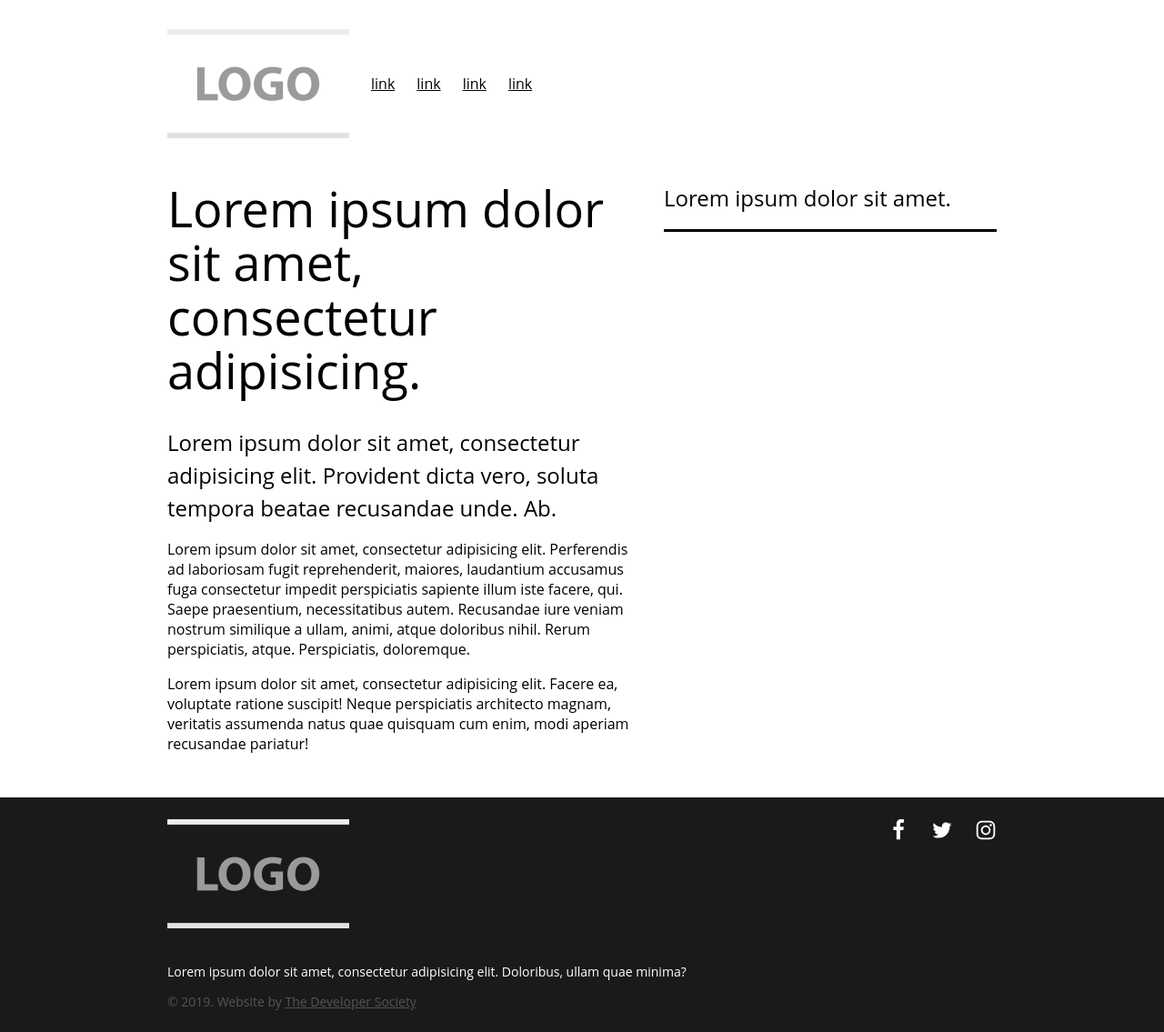
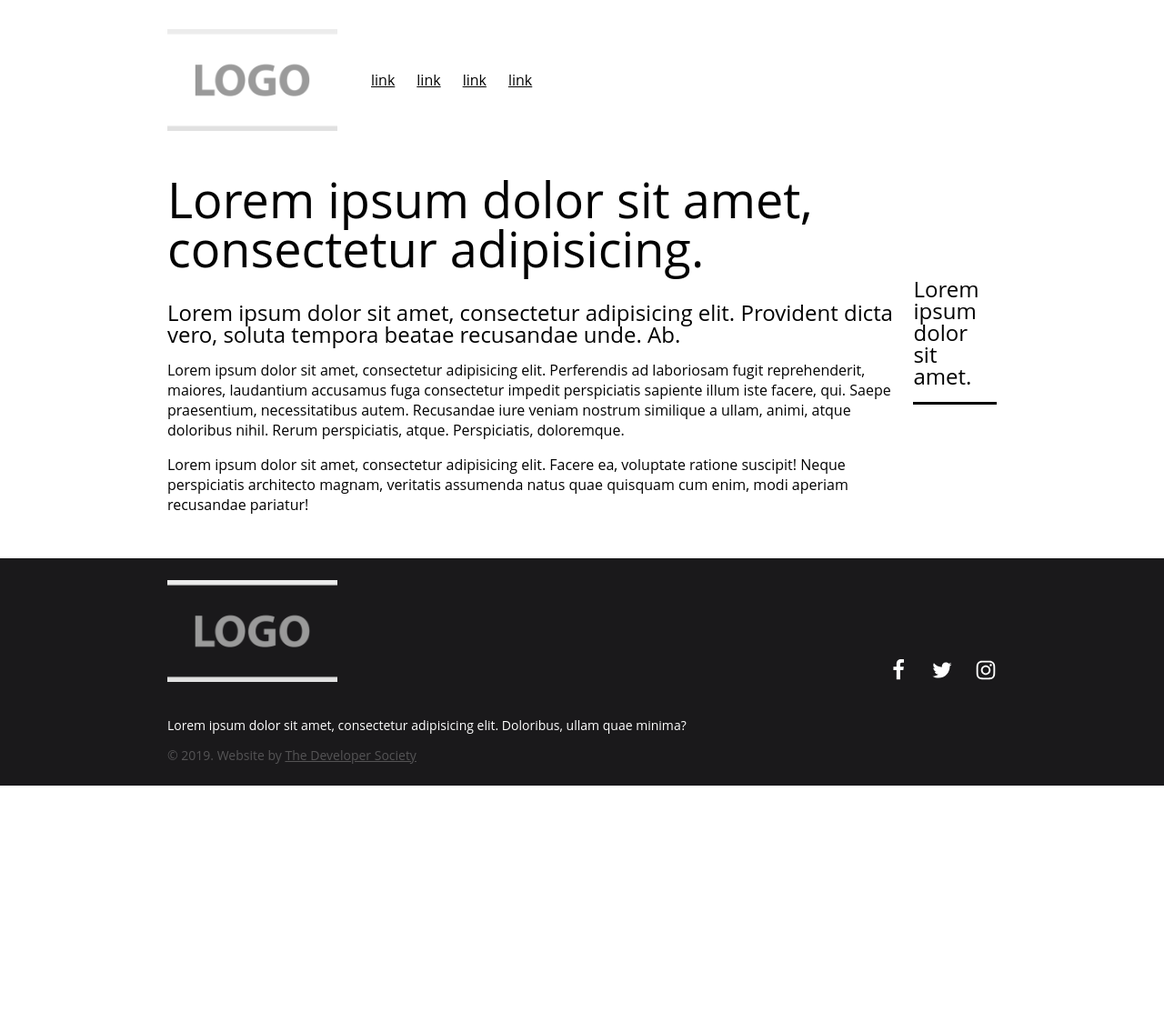
Before and after one commit to developersociety/django-template, a Django app: template {{cookiecutter.project_slug}}/templates/base.html in a window 1280 px wide. Shown: the whole page at 91% size. After the commit the page ends 864 px from the top, so only its background shows below. Run offline with Django 3.2, Linux system fonts and the light colour scheme; the template is opened without the code that fills it, so the values that code supplies are empty; style sheets or scripts are compiled from the project's sources.

Commit message:
remove a bit of bloat

```diff
--- a/{{cookiecutter.project_slug}}/static/scss/_typography.scss
+++ b/{{cookiecutter.project_slug}}/static/scss/_typography.scss
@@ -2,17 +2,44 @@ body {
     font-family: $base-font, sans-serif;
 }
 
-//// HEADLINES
+h1,
+.h1 {
+    font-size: 3.375rem;
+    line-height: 3.375rem;
+    margin-top: 1.5rem;
+    margin-bottom: 2rem;
+}
 
-// loop through heading size variable and assign sizes
-@each $heading, $font-properties in $headline-scale {
-    #{$heading},
-    .#{$heading} {
-        font-size: nth($font-properties, 1);
-        line-height: nth($font-properties, 2);
-        margin-top: nth($font-properties, 3) * 1;
-        margin-bottom: nth($font-properties, 4) * 1;
-    }
+h2,
+.h2 {
+    font-size: 2.25rem;
+    line-height: 2.25rem;
+    margin-top: 1.5rem;
+    margin-bottom: 1rem;
+}
+
+h3,
+.h3 {
+    font-size: 1.5rem;
+    line-height: 1.5rem;
+    margin-top: 1.5rem;
+    margin-bottom: 1rem;
+}
+
+h4,
+.h4 {
+    font-size: 1.25rem;
+    line-height: 1.25rem;
+    margin-top: 1rem;
+    margin-bottom: 0.75rem;
+}
+
+h5,
+.h5 {
+    font-size: 1.125rem;
+    line-height: 1.125rem;
+    margin-top: 1rem;
+    margin-bottom: 0.5rem;
 }
 
 h1,
--- a/{{cookiecutter.project_slug}}/static/scss/_variables.scss
+++ b/{{cookiecutter.project_slug}}/static/scss/_variables.scss
@@ -20,57 +20,3 @@ $color-line: #bcbcbc !default;
 $width-gap: 1.5rem;
 $width-line: 0.125rem;
 $width-container: 60rem !default;
-$width-column-gap: 1.5rem;
-$width-radius: 0.125rem;
-
-$width-logo: 12.5rem;
-$height-logo-ratio: 60%;
-
-// Style
-$style-button: none;
-
-// Icon
-$icon-width: 1.5em;
-$icon-height: $icon-width;
-
-// Headlines
-
-///     FONT SIZE  |  LINE H  |  MARGIN T  |  MARGIN B
-$headline-scale: (
-    h1: (
-        3.375rem,
-        1.1,
-        1.6785em,
-        0.3em
-    ),
-    h2: (
-        2.25rem,
-        1.2,
-        0.9em,
-        0.45em
-    ),
-    h3: (
-        1.5rem,
-        1.5,
-        1.33em,
-        0.66em
-    ),
-    h4: (
-        1.25rem,
-        1.1,
-        1.2em,
-        0.8em
-    ),
-    h5: (
-        1.1rem,
-        1.1,
-        1.125em,
-        0.9em
-    ),
-    h6: (
-        1rem,
-        1,
-        1.5em,
-        0.5em
-    )
-) !default;
--- a/{{cookiecutter.project_slug}}/static/scss/blocks/_blocks.scss
+++ /dev/null
@@ -1 +0,0 @@
-@import "text_image";
--- a/{{cookiecutter.project_slug}}/static/scss/elements/_buttons.scss
+++ b/{{cookiecutter.project_slug}}/static/scss/elements/_buttons.scss
@@ -2,7 +2,7 @@
 .btn {
     display: inline-block;
     padding: $width-gap / 2;
-    text-decoration: $style-button;
+    text-decoration: none;
     background: $color-primary;
     color: #fff;
 
--- a/{{cookiecutter.project_slug}}/static/scss/elements/_icons.scss
+++ b/{{cookiecutter.project_slug}}/static/scss/elements/_icons.scss
@@ -1,5 +1,5 @@
 .icon {
-    width: $icon-width;
-    height: $icon-height;
+    width: 1.5rem;
+    height: 1.5rem;
     fill: currentColor;
 }
--- a/{{cookiecutter.project_slug}}/static/scss/elements/_logo.scss
+++ b/{{cookiecutter.project_slug}}/static/scss/elements/_logo.scss
@@ -1,8 +1,8 @@
 .page__logo {
     display: inline-block;
-    width: $width-logo;
+    width: 12.5rem;
     height: 0;
     vertical-align: top;
-    padding-bottom: $height-logo-ratio;
+    padding-bottom: 56%;
     background: url(../img/logo.png) left center/contain no-repeat;
 }
--- a/{{cookiecutter.project_slug}}/static/scss/forms/_forms.scss
+++ b/{{cookiecutter.project_slug}}/static/scss/forms/_forms.scss
@@ -7,7 +7,7 @@
         width: 100%;
         padding: $width-gap / 2;
         border: $width-line solid $color-line;
-        border-radius: $width-radius;
+        border-radius: 0.125rem;
         background: #fff;
         vertical-align: top;
         font-size: inherit;
@@ -21,7 +21,7 @@
         display: inline-block;
         border: none;
         padding: $width-gap / 2;
-        text-decoration: $style-button;
+        text-decoration: none;
         background: $color-primary;
         color: #fff;
 
--- a/{{cookiecutter.project_slug}}/static/scss/layout/_footer.scss
+++ b/{{cookiecutter.project_slug}}/static/scss/layout/_footer.scss
@@ -1,4 +1,4 @@
-.page-footer {
+.footer {
     background: $color-footer;
     box-shadow: 0px 100vh 0px 100vh $color-footer;
     padding: $width-gap 0;
@@ -15,11 +15,11 @@
     }
 }
 
-.page-footer__legal {
+.footer__legal {
     font-size: 0.875rem;
 }
 
-.page-footer__social {
+.footer__social {
     @media all and (min-width: 768px) {
         display: flex;
     }
--- a/{{cookiecutter.project_slug}}/static/scss/layout/_header.scss
+++ b/{{cookiecutter.project_slug}}/static/scss/layout/_header.scss
@@ -5,10 +5,10 @@
     text-align: center;
 }
 
-.page-header {
+.header {
     padding: $width-gap 0;
 }
 
-.page-header__buttons {
+.header__buttons {
     margin-left: auto;
 }
--- a/{{cookiecutter.project_slug}}/static/scss/layout/_page.scss
+++ b/{{cookiecutter.project_slug}}/static/scss/layout/_page.scss
@@ -1,66 +1,3 @@
-.row {
-    display: flex;
-    flex-flow: column nowrap;
-
-    @media all and (min-width: 768px) {
-        flex-flow: row nowrap;
-        justify-content: center;
-        align-items: flex-start;
-
-        width: calc(100% + #{$width-column-gap});
-        margin-left: -#{$width-column-gap/2};
-    }
-
-    @media all and (max-width: 767px) {
-        div[class*="column-"] + div[class*="column-"] {
-            margin-top: $width-column-gap * 2;
-        }
-    }
+main > .container:first-of-type {
+    margin-top: $width-gap;
 }
-
-@media all and (min-width: 768px) {
-    .column-1 {
-        width: calc((1 / 12 * 100%) - #{$width-column-gap});
-    }
-    .column-2 {
-        width: calc((2 / 12 * 100%) - #{$width-column-gap});
-    }
-    .column-3 {
-        width: calc((3 / 12 * 100%) - #{$width-column-gap});
-    }
-    .column-4 {
-        width: calc((4 / 12 * 100%) - #{$width-column-gap});
-    }
-    .column-5 {
-        width: calc((5 / 12 * 100%) - #{$width-column-gap});
-    }
-    .column-6 {
-        width: calc((6 / 12 * 100%) - #{$width-column-gap});
-    }
-    .column-7 {
-        width: calc((7 / 12 * 100%) - #{$width-column-gap});
-    }
-    .column-8 {
-        width: calc((8 / 12 * 100%) - #{$width-column-gap});
-    }
-    .column-9 {
-        width: calc((9 / 12 * 100%) - #{$width-column-gap});
-    }
-    .column-10 {
-        width: calc((10 / 12 * 100%) - #{$width-column-gap});
-    }
-    .column-11 {
-        width: calc((11 / 12 * 100%) - #{$width-column-gap});
-    }
-    .column-12 {
-        width: calc((12 / 12 * 100%) - #{$width-column-gap});
-    }
-
-    div[class*="column-"] {
-        margin: 0 $width-column-gap/2;
-    }
-}
-
-main > .container:first-of-type {
-    margin-top: $width-column-gap;
-}
--- a/{{cookiecutter.project_slug}}/static/scss/mixins/_common.scss
+++ b/{{cookiecutter.project_slug}}/static/scss/mixins/_common.scss
@@ -14,5 +14,6 @@
     @media all and (min-width: 768px) {
         flex-flow: row nowrap;
         align-items: center;
+        justify-content: space-between;
     }
 }
--- a/{{cookiecutter.project_slug}}/templates/base.html
+++ b/{{cookiecutter.project_slug}}/templates/base.html
@@ -20,20 +20,20 @@
       </div>
     {% endif %}
 
-    <header class="page-header">
+    <header class="header">
       {% include 'includes/nav.html' %}
     </header>
 
     <main>
       <div class="container">
-        <div class="page-column__wrapper row">
-          <div class="page-column__main column-7">
+        <div class="column__wrapper row">
+          <div class="column__main column-7">
             <h1>Lorem ipsum dolor sit amet, consectetur adipisicing.</h1>
             <h3>Lorem ipsum dolor sit amet, consectetur adipisicing elit. Provident dicta vero, soluta tempora beatae recusandae unde. Ab.</h3>
             <p>Lorem ipsum dolor sit amet, consectetur adipisicing elit. Perferendis ad laboriosam fugit reprehenderit, maiores, laudantium accusamus fuga consectetur impedit perspiciatis sapiente illum iste facere, qui. Saepe praesentium, necessitatibus autem. Recusandae iure veniam nostrum similique a ullam, animi, atque doloribus nihil. Rerum perspiciatis, atque. Perspiciatis, doloremque.</p>
             <p>Lorem ipsum dolor sit amet, consectetur adipisicing elit. Facere ea, voluptate ratione suscipit! Neque perspiciatis architecto magnam, veritatis assumenda natus quae quisquam cum enim, modi aperiam recusandae pariatur!</p>
           </div>
-          <div class="page-column__sidebar column-5">
+          <div class="column__sidebar column-5">
             <h3>Lorem ipsum dolor sit amet.</h3>
             <hr>
             <div class="nav__list">
@@ -49,10 +49,10 @@
       </div>
     </main>
 
-    <footer class="page-footer inverted">
+    <footer class="footer inverted">
       <div class="container">
         <div class="row">
-          <div class="page-footer__legal column-8">
+          <div class="footer__legal column-8">
             <div class="footer__brand">
               <a href="/" class="page__logo"></a>
             </div>
@@ -60,7 +60,7 @@
             <p class="footer__copyright">&copy; {% now 'Y' %}. Website by <a href="https://www.dev.ngo/">The Developer Society</a></p>
           </div>
 
-          <div class="page-footer__social column-4">
+          <div class="footer__social column-4">
             {% include 'includes/social.html' %}
           </div>
         </div>
--- a/{{cookiecutter.project_slug}}/templates/pages/home_page.html
+++ b/{{cookiecutter.project_slug}}/templates/pages/home_page.html
@@ -4,13 +4,13 @@
 
 {% block main %}
   <div class="container">
-    <div class="page-column__wrapper row">
-      <div class="page-column__main column-7">
+    <div class="column__wrapper row">
+      <div class="column__main column-7">
         {% for block in page.content %}
           {% include_block block %}
         {% endfor %}
       </div>
-      <div class="page-column__sidebar column-5">
+      <div class="column__sidebar column-5">
         <h3>Lorem ipsum dolor sit amet.</h3>
         <hr>
         <div class="nav__list">
--- a/{{cookiecutter.project_slug}}/templates/pages/standard_page.html
+++ b/{{cookiecutter.project_slug}}/templates/pages/standard_page.html
@@ -4,13 +4,13 @@
 
 {% block main %}
   <div class="container">
-    <div class="page-column__wrapper row">
-      <div class="page-column__main column-7">
+    <div class="column__wrapper row">
+      <div class="column__main column-7">
         {% for block in page.content %}
           {% include_block block %}
         {% endfor %}
       </div>
-      <div class="page-column__sidebar column-5">
+      <div class="column__sidebar column-5">
         <h3>Lorem ipsum dolor sit amet.</h3>
         <hr>
         <div class="nav__list">
```
Also changed, not shown: {{cookiecutter.project_slug}}/static/scss/blocks/_text_image.scss (deleted, +0 -31 lines), {{cookiecutter.project_slug}}/templates/base_wagtail.html (+4 -4 lines).
